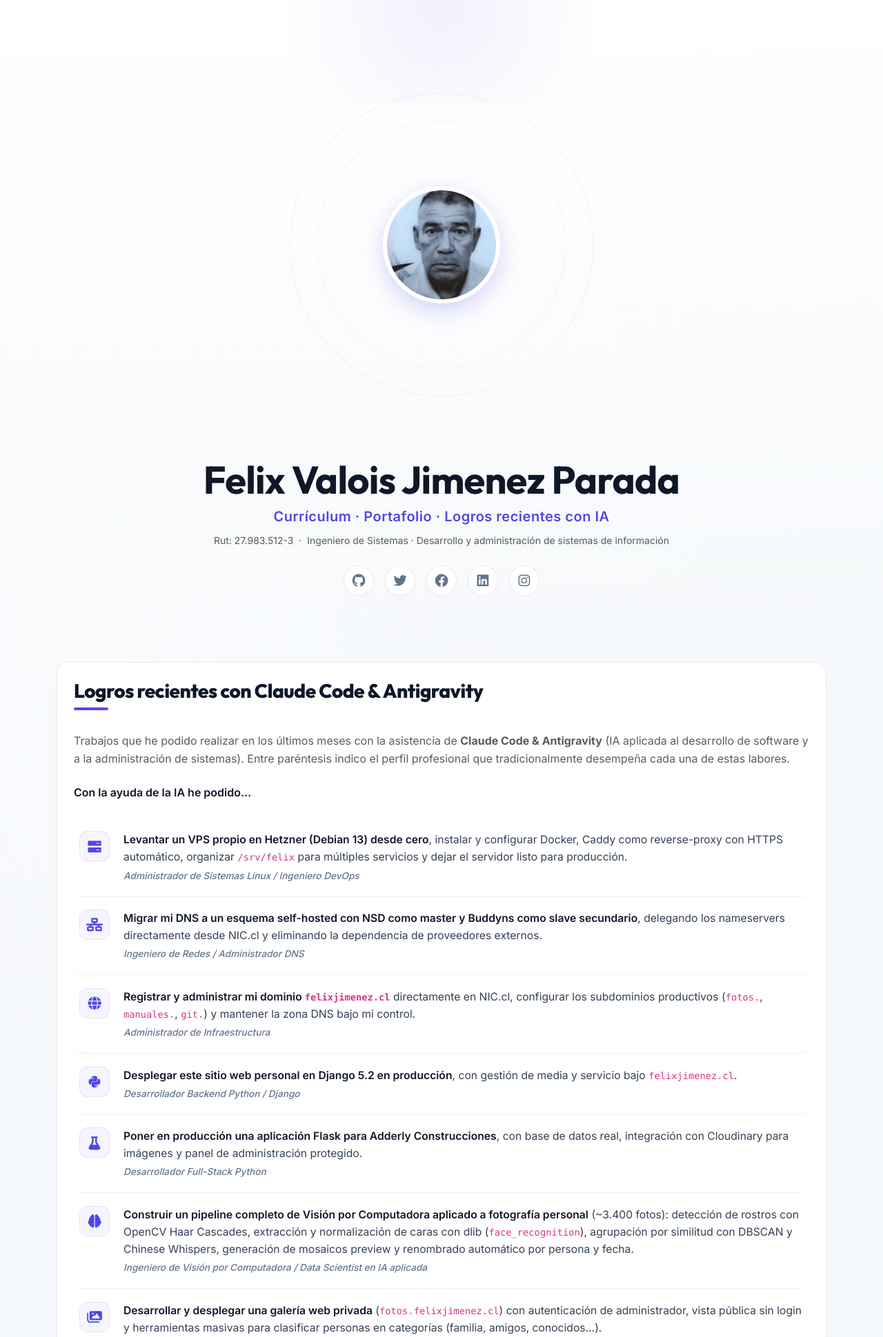
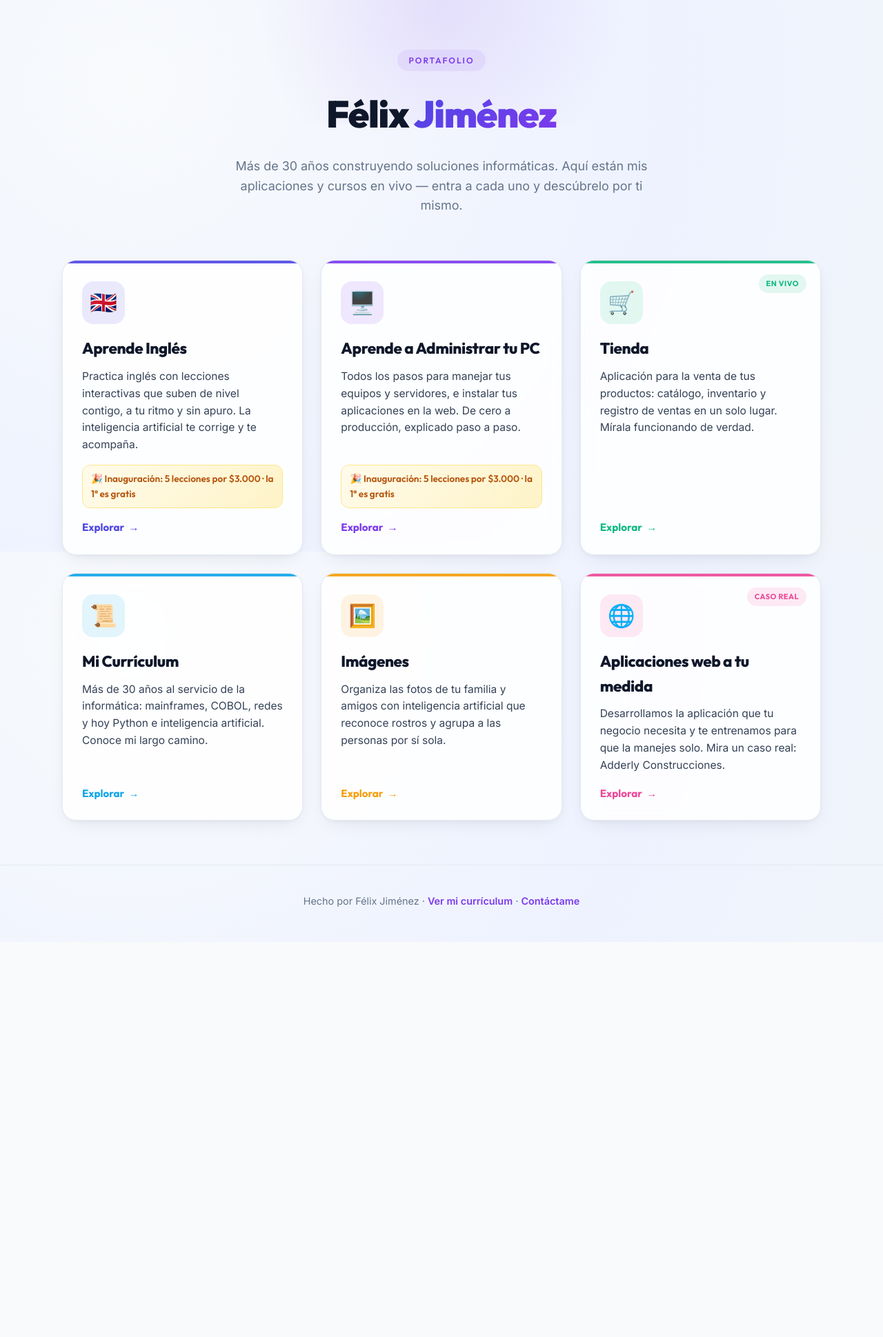
Before and after one commit to felixjimenez/curriculum, a Django app: page / in a window 1280 px wide. Shown: the top 1939 px of the page at 69% size. After the commit the page ends 1315 px from the top, so only its background shows below. Run offline with Django 5.2, Linux system fonts and the light colour scheme; data comes from the database, SQL or seed files in the repository; data that the repository does not hold is empty; some libraries are stand-ins or nearby versions.

Commit message:
Portada portafolio: grilla de tarjetas data-driven (modelo Proyecto)
- Nuevo modelo Proyecto: cada tarjeta se administra desde /admin (subir
  un proyecto nuevo = agregar una fila, sin tocar codigo).
- Home (/) ahora es la portada con grilla de 6 tarjetas leidas de la BD.
- El CV pasa a /curriculum con enlace de vuelta a la portada.
- Migracion seed idempotente con las 6 tarjetas iniciales.

Co-Authored-By: Claude Opus 4.8 <noreply@anthropic.com>

```diff
--- a/core/templates/core/home.html
+++ b/core/templates/core/home.html
@@ -639,6 +639,8 @@
 </head>
 <body>
 
+    <a href="/" style="position:fixed;top:18px;left:18px;z-index:1000;display:inline-flex;align-items:center;gap:6px;font-family:'Outfit',sans-serif;font-weight:600;font-size:0.9rem;text-decoration:none;color:#4f46e5;background:rgba(255,255,255,0.9);backdrop-filter:blur(6px);border:1px solid rgba(226,232,240,0.9);padding:8px 14px;border-radius:99px;box-shadow:0 4px 12px -4px rgba(15,23,42,0.15);">← Portafolio</a>
+
     <header class="header-section text-center">
         <div class="container">
 
--- /dev/null
+++ b/core/templates/core/portada.html
@@ -0,0 +1,255 @@
+{% load static %}
+<!DOCTYPE html>
+<html lang="es">
+<head>
+    <meta charset="UTF-8">
+    <meta name="viewport" content="width=device-width, initial-scale=1.0">
+    <title>Félix Jiménez · Portafolio</title>
+    <meta name="description" content="Portafolio de Félix Jiménez: aplicaciones web, cursos de inglés y administración de sistemas, tienda en línea, organización de fotos con IA y desarrollo a medida.">
+
+    <link rel="preconnect" href="https://fonts.googleapis.com">
+    <link rel="preconnect" href="https://fonts.gstatic.com" crossorigin>
+    <link href="https://fonts.googleapis.com/css2?family=Inter:wght@300;400;500;600;700&family=Outfit:wght@400;500;600;700;800;900&display=swap" rel="stylesheet">
+
+    <style>
+        :root {
+            --primary-indigo: #4f46e5;
+            --primary-violet: #7c3aed;
+            --primary-grad: linear-gradient(135deg, #4f46e5 0%, #7c3aed 100%);
+            --text-dark: #0f172a;
+            --text-normal: #334155;
+            --text-muted: #64748b;
+            --bg: radial-gradient(circle at 15% 15%, #f8fafc 0%, #eef2ff 60%, #f1f5f9 100%);
+            --card-shadow: 0 10px 30px -12px rgba(15, 23, 42, 0.12), 0 2px 6px rgba(15, 23, 42, 0.04);
+            --card-hover-shadow: 0 28px 50px -18px rgba(79, 70, 229, 0.30), 0 4px 10px rgba(15, 23, 42, 0.05);
+            --border-light: rgba(226, 232, 240, 0.9);
+        }
+
+        * { box-sizing: border-box; }
+
+        body {
+            margin: 0;
+            font-family: 'Inter', sans-serif;
+            background: var(--bg);
+            background-attachment: fixed;
+            color: var(--text-normal);
+            line-height: 1.6;
+            min-height: 100vh;
+        }
+
+        h1, h2, h3 {
+            font-family: 'Outfit', sans-serif;
+            color: var(--text-dark);
+            margin: 0;
+        }
+
+        .wrap { max-width: 1140px; margin: 0 auto; padding: 0 20px; }
+
+        /* ---------- Encabezado ---------- */
+        header {
+            text-align: center;
+            padding: 4.5rem 0 2.5rem;
+            position: relative;
+            overflow: hidden;
+        }
+        header::before {
+            content: '';
+            position: absolute;
+            top: -160px; left: 50%;
+            transform: translateX(-50%);
+            width: 680px; height: 340px;
+            background: radial-gradient(circle, rgba(124, 58, 237, 0.12) 0%, rgba(255,255,255,0) 70%);
+            z-index: 0; pointer-events: none;
+        }
+        .eyebrow {
+            display: inline-block;
+            font-family: 'Outfit', sans-serif;
+            font-weight: 600;
+            letter-spacing: 2px;
+            text-transform: uppercase;
+            font-size: 0.75rem;
+            color: var(--primary-violet);
+            background: rgba(124, 58, 237, 0.08);
+            padding: 6px 16px;
+            border-radius: 99px;
+            margin-bottom: 1.2rem;
+            position: relative; z-index: 1;
+        }
+        header h1 {
+            font-size: clamp(2.2rem, 5vw, 3.4rem);
+            font-weight: 900;
+            letter-spacing: -1.2px;
+            position: relative; z-index: 1;
+        }
+        header h1 .grad {
+            background: var(--primary-grad);
+            -webkit-background-clip: text;
+            background-clip: text;
+            -webkit-text-fill-color: transparent;
+        }
+        header p.lead {
+            max-width: 640px;
+            margin: 1.1rem auto 0;
+            font-size: 1.12rem;
+            color: var(--text-muted);
+            position: relative; z-index: 1;
+        }
+
+        /* ---------- Grilla de tarjetas ---------- */
+        main { padding-bottom: 4rem; }
+        .grid {
+            display: grid;
+            grid-template-columns: repeat(auto-fill, minmax(320px, 1fr));
+            gap: 26px;
+            margin-top: 1.5rem;
+        }
+
+        .card {
+            position: relative;
+            display: flex;
+            flex-direction: column;
+            background: rgba(255, 255, 255, 0.85);
+            backdrop-filter: blur(8px);
+            border: 1px solid var(--border-light);
+            border-radius: 20px;
+            padding: 30px 28px 26px;
+            box-shadow: var(--card-shadow);
+            text-decoration: none;
+            color: inherit;
+            transition: transform 0.35s cubic-bezier(0.16,1,0.3,1),
+                        box-shadow 0.35s cubic-bezier(0.16,1,0.3,1),
+                        border-color 0.35s;
+            overflow: hidden;
+        }
+        .card::before {
+            content: '';
+            position: absolute;
+            top: 0; left: 0; right: 0;
+            height: 4px;
+            background: var(--acento, var(--primary-indigo));
+            opacity: 0.9;
+        }
+        .card:hover {
+            transform: translateY(-8px);
+            box-shadow: var(--card-hover-shadow);
+            border-color: color-mix(in srgb, var(--acento, var(--primary-indigo)) 35%, transparent);
+        }
+
+        .badge {
+            position: absolute;
+            top: 20px; right: 20px;
+            font-family: 'Outfit', sans-serif;
+            font-size: 0.68rem;
+            font-weight: 700;
+            letter-spacing: 0.5px;
+            text-transform: uppercase;
+            color: var(--acento, var(--primary-indigo));
+            background: color-mix(in srgb, var(--acento, var(--primary-indigo)) 12%, white);
+            padding: 5px 11px;
+            border-radius: 99px;
+        }
+
+        .icono {
+            width: 62px; height: 62px;
+            display: flex; align-items: center; justify-content: center;
+            font-size: 32px;
+            border-radius: 16px;
+            background: color-mix(in srgb, var(--acento, var(--primary-indigo)) 12%, white);
+            margin-bottom: 18px;
+        }
+
+        .card h2 {
+            font-size: 1.4rem;
+            font-weight: 800;
+            letter-spacing: -0.4px;
+            margin-bottom: 10px;
+        }
+        .card p.desc {
+            font-size: 0.97rem;
+            color: var(--text-normal);
+            margin: 0 0 16px;
+            flex-grow: 1;
+        }
+        .oferta {
+            font-family: 'Outfit', sans-serif;
+            font-weight: 600;
+            font-size: 0.85rem;
+            color: #b45309;
+            background: linear-gradient(135deg, #fffbeb 0%, #fef3c7 100%);
+            border: 1px solid #fde68a;
+            border-radius: 12px;
+            padding: 9px 12px;
+            margin-bottom: 16px;
+        }
+        .cta {
+            font-family: 'Outfit', sans-serif;
+            font-weight: 700;
+            font-size: 0.95rem;
+            color: var(--acento, var(--primary-indigo));
+            display: inline-flex;
+            align-items: center;
+            gap: 6px;
+        }
+        .cta .arrow { transition: transform 0.3s cubic-bezier(0.16,1,0.3,1); }
+        .card:hover .cta .arrow { transform: translateX(5px); }
+
+        /* ---------- Pie ---------- */
+        footer {
+            text-align: center;
+            padding: 2.5rem 0 3rem;
+            color: var(--text-muted);
+            font-size: 0.9rem;
+            border-top: 1px solid var(--border-light);
+        }
+        footer a { color: var(--primary-violet); text-decoration: none; font-weight: 600; }
+        footer a:hover { text-decoration: underline; }
+
+        @media (max-width: 480px) {
+            header { padding: 3rem 0 1.5rem; }
+            .card { padding: 26px 22px 22px; }
+        }
+    </style>
+</head>
+<body>
+    <header>
+        <div class="wrap">
+            <span class="eyebrow">Portafolio</span>
+            <h1>Félix <span class="grad">Jiménez</span></h1>
+            <p class="lead">
+                Más de 30 años construyendo soluciones informáticas. Aquí están mis
+                aplicaciones y cursos en vivo — entra a cada uno y descúbrelo por ti mismo.
+            </p>
+        </div>
+    </header>
+
+    <main>
+        <div class="wrap">
+            <div class="grid">
+                {% for p in proyectos %}
+                <a class="card"
+                   href="{{ p.url }}"
+                   {% if p.externo %}target="_blank" rel="noopener"{% endif %}
+                   style="{% if p.acento %}--acento: {{ p.acento }};{% endif %}">
+                    {% if p.badge %}<span class="badge">{{ p.badge }}</span>{% endif %}
+                    <div class="icono">{{ p.emoji }}</div>
+                    <h2>{{ p.titulo }}</h2>
+                    <p class="desc">{{ p.descripcion }}</p>
+                    {% if p.oferta %}<div class="oferta">{{ p.oferta }}</div>{% endif %}
+                    <span class="cta">Explorar <span class="arrow">→</span></span>
+                </a>
+                {% empty %}
+                <p>Aún no hay proyectos publicados.</p>
+                {% endfor %}
+            </div>
+        </div>
+    </main>
+
+    <footer>
+        <div class="wrap">
+            Hecho por Félix Jiménez ·
+            <a href="/curriculum">Ver mi currículum</a> ·
+            <a href="mailto:fvjpsg@gmail.com">Contáctame</a>
+        </div>
+    </footer>
+</body>
+</html>
--- a/core/urls.py
+++ b/core/urls.py
@@ -3,4 +3,5 @@ from. import views
 
 urlpatterns = [
     path('', views.home, name='home'),
+    path('curriculum/', views.curriculum, name='curriculum'),
 ]
--- a/core/views.py
+++ b/core/views.py
@@ -5,10 +5,16 @@ from django.http import Http404, HttpResponse
 from django.shortcuts import render
 from django.utils import timezone
 from datetime import timedelta
-from .models import Experiencia, Educacion, Habilidad, Visita
+from .models import Experiencia, Educacion, Habilidad, Visita, Proyecto
 
 
 def home(request):
+    """Portada / portafolio: grilla de tarjetas leída de la tabla Proyecto."""
+    proyectos = Proyecto.objects.filter(publicado=True)
+    return render(request, 'core/portada.html', {'proyectos': proyectos})
+
+
+def curriculum(request):
     experiencias_cl = Experiencia.objects.filter(pais='CL')
     experiencias_ve = Experiencia.objects.filter(pais='VE')
     educacion = Educacion.objects.all()
```
Also changed, not shown: core/admin.py (+21 -1 lines), core/models.py (+60 -0 lines), core/migrations/0010_proyecto.py (added), core/migrations/0011_seed_proyectos.py (added).
